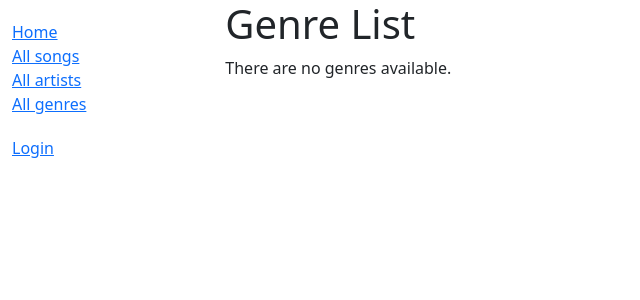
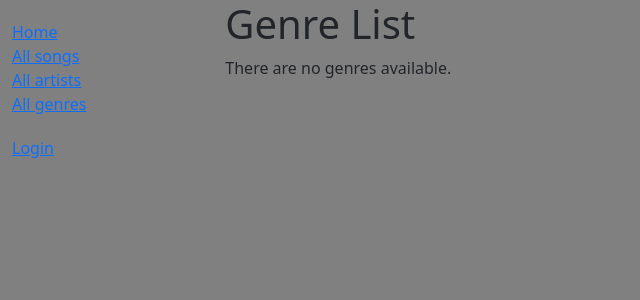
Before and after one commit to Shad0w-Dragon/CSCI313-HarmonyHub, a Django app: page /catalog/genres/ in a window 1280 px wide. Shown: the top 300 px of the page, without its empty margins (0-640 px from the left). Run offline with Django 5.2, Linux system fonts and the light colour scheme; data that the repository does not hold is empty.

Commit message:
background attempt

```diff
--- a/Harmony Hub (Conor)/catalog/static/css/styles.css
+++ b/Harmony Hub (Conor)/catalog/static/css/styles.css
@@ -3,6 +3,8 @@
     padding: 0;
     list-style: none;
 }
+
+body {background-color: gray;}
 
 #logout-form {
   display: inline;
--- a/Harmony Hub (Conor)/catalog/templates/base_generic.html
+++ b/Harmony Hub (Conor)/catalog/templates/base_generic.html
@@ -6,6 +6,7 @@
   <meta charset="utf-8">
   <meta name="viewport" content="width=device-width, initial-scale=1">
   <link href="https://cdn.jsdelivr.net/npm/bootstrap@5.3.3/dist/css/bootstrap.min.css" rel="stylesheet" integrity="sha384-QWTKZyjpPEjISv5WaRU9OFeRpok6YctnYmDr5pNlyT2bRjXh0JMhjY6hW+ALEwIH" crossorigin="anonymous">
+  <link rel = "stylesheet" type = "text/css" href = "css/styles.css.css">
   <!-- Add additional CSS in static file -->
   {% load static %}
   <link rel="stylesheet" href="{% static 'css/styles.css' %}">
```
